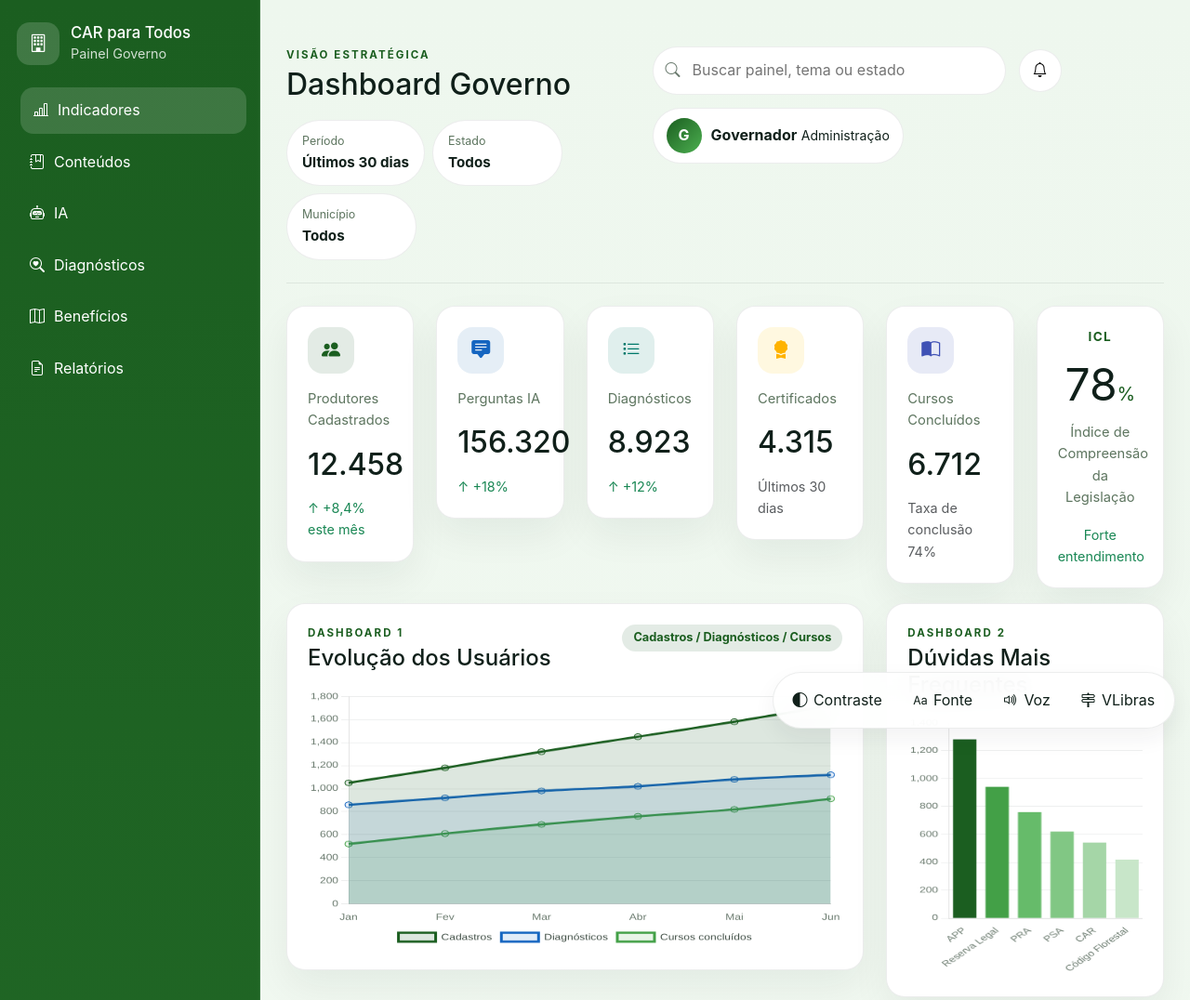
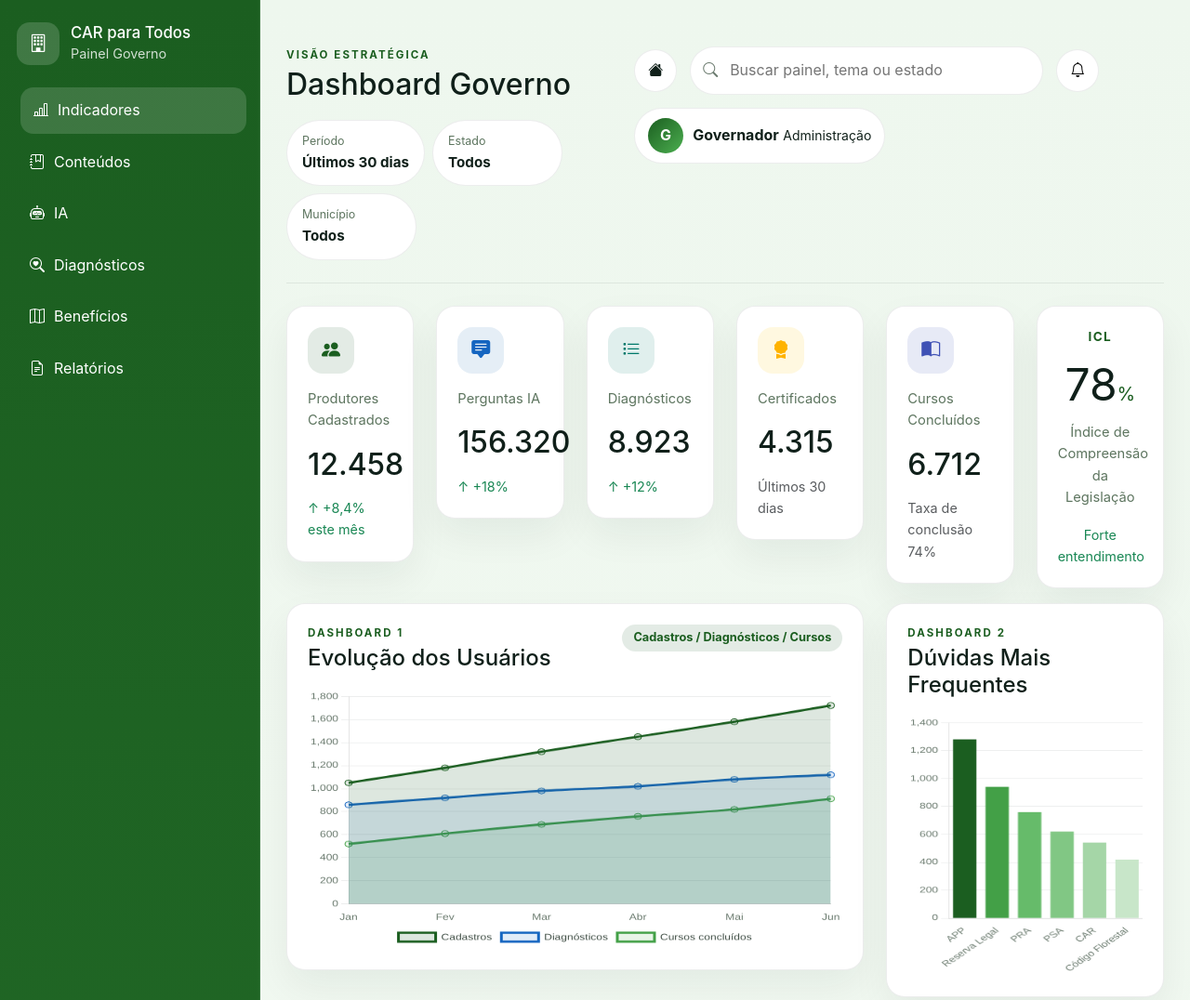
Before and after one commit to JheniferFM/CarPraTodos, a plain HTML site: page dashboard.html in a window 1280 px wide. Shown: the top 1076 px of the page at 93% size. Drawn offline with nearby package versions, Linux system fonts and the light colour scheme.

Commit message:
Update dashboard.html

```diff
--- a/dashboard.html
+++ b/dashboard.html
@@ -155,6 +155,7 @@
                 </div>
 
                 <div class="topbar-actions">
+                    <a href="index.html" class="icon-btn" title="Voltar à página inicial" style="text-decoration:none;color:inherit;"><i class="bi bi-house-fill"></i></a>
                     <div class="search-wrapper">
                         <i class="bi bi-search"></i>
                         <input type="search" placeholder="Buscar painel, tema ou estado" aria-label="Buscar painel">
@@ -605,7 +606,6 @@
 
     <script src="https://cdn.jsdelivr.net/npm/bootstrap@5.3.3/dist/js/bootstrap.bundle.min.js"></script>
     <script src="https://cdn.jsdelivr.net/npm/chart.js"></script>
-    <script src="public/js/accessibility.js"></script>
     <script src="public/js/dashboard.js"></script>
 
     <script>
```
